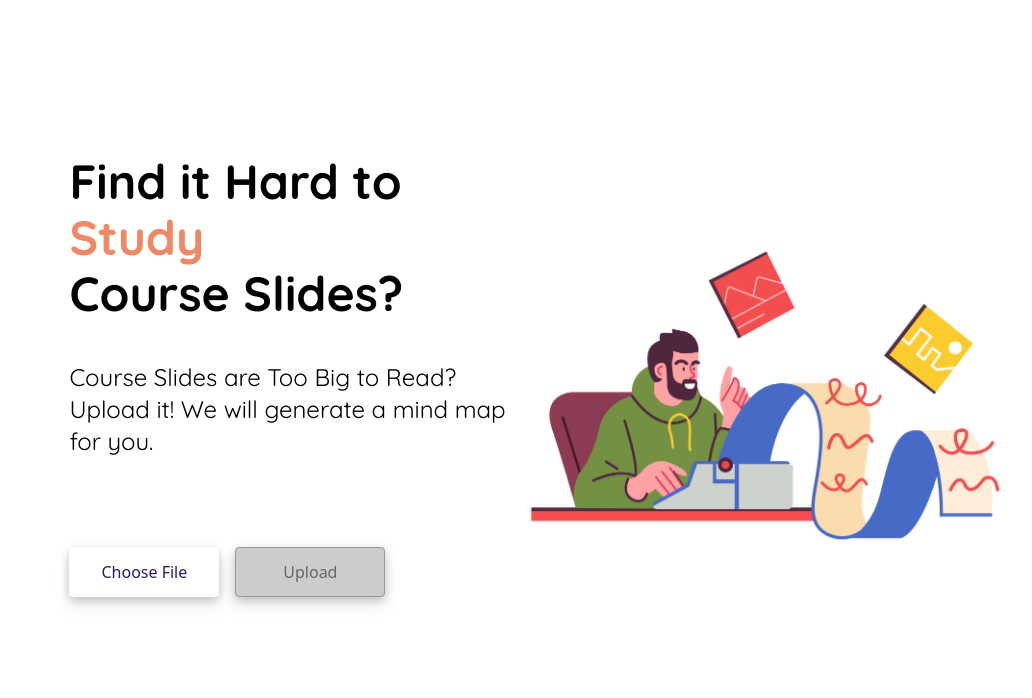
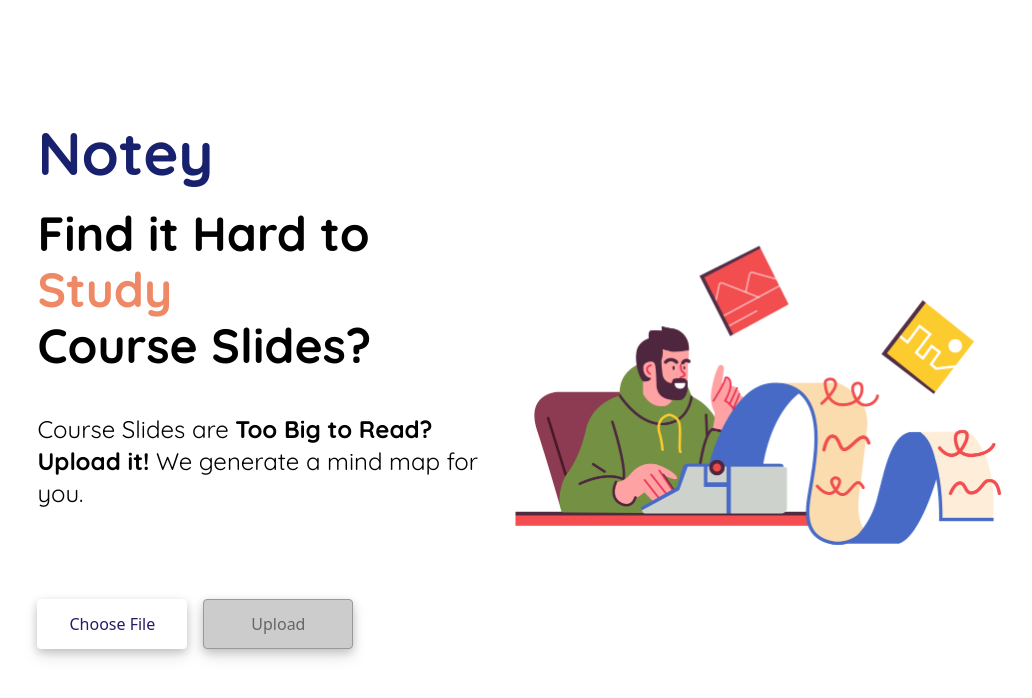
Before and after one commit to coookie89/Notey, a React (Create React App) app: page / in a window 1280 px wide. Shown: the top 698 px of the page, without its empty margins (129-1161 px from the left). Built offline with nearby package versions, Linux system fonts and the light colour scheme; what markmap-common, markmap-lib would draw is missing.

Commit message:
add logo and make markdown pretier

```diff
--- a/src/components/Homepage.jsx
+++ b/src/components/Homepage.jsx
@@ -35,12 +35,23 @@ export default function Homepage() {
     <Box
       sx={{
         display: "flex",
+        flexDirection: "column",
         minHeight: "100vh",
         width: "100%",
-        px: 4,
       }}
     >
       {/* Left Column */}
+      <Box
+        sx={{
+          display: "flex",
+          flexDirection: "row",
+          width: "100%",
+          justifyContent: "center",
+          alignItems: "left",
+          pr: 4,
+          flexGrow: 5,
+        }}
+      >
         <Box
           sx={{
             display: "flex",
@@ -51,6 +62,12 @@ export default function Homepage() {
             pr: 4,
           }}
         >
+          <Typography
+            variant="h2"
+            sx={{ fontWeight: "bold", color: "#18216d", my: 2 }}
+          >
+            Notey
+          </Typography>
           <Typography variant="h3" sx={{ fontWeight: "bold" }}>
             Find it Hard to <AnimatedWord />
           </Typography>
@@ -59,8 +76,8 @@ export default function Homepage() {
           </Typography>
 
           <Typography variant="h5" sx={{ my: 5 }}>
-          Course Slides are Too Big to Read? Upload it! We will generate a mind
-          map for you.
+            Course Slides are <b>Too Big to Read?</b> <br />
+            <b>Upload it!</b> We generate a mind map for you.
           </Typography>
 
           <FileUpload sx={{ my: 5 }} />
@@ -97,5 +114,6 @@ export default function Homepage() {
           />
         </Box>
       </Box>
+    </Box>
   );
 }
--- a/src/components/Notespage.jsx
+++ b/src/components/Notespage.jsx
@@ -1,10 +1,23 @@
 import React from "react";
 import { useLocation, useNavigate } from "react-router-dom";
 import ReactMarkdown from "react-markdown";
-import { Box } from "@mui/material";
+import { Typography, Box } from "@mui/material";
 import Mindmap from "./Mindmap";
 import { jsonrepair } from "jsonrepair";
 import "./style.css";
+
+const customRenderers = {
+  h1: ({ node, ...props }) => (
+    <Typography variant="h4" component="h1" gutterBottom {...props} />
+  ),
+  h2: ({ node, ...props }) => (
+    <Typography variant="h5" component="h2" gutterBottom {...props} />
+  ),
+  h3: ({ node, ...props }) => (
+    <Typography variant="h6" component="h3" gutterBottom {...props} />
+  ),
+
+};
 
 export default function Notespage() {
   const [viewSelection, setViewSelection] = React.useState("img"); // 'img' or 'txt'
@@ -48,7 +61,7 @@ export default function Notespage() {
       >
         {viewSelection === "txt" ? (
           <div style={{ overflowX: "scroll" }}>
-            <ReactMarkdown>{data.groqSummary}</ReactMarkdown>
+            <ReactMarkdown components={customRenderers}>{data.groqSummary}</ReactMarkdown>
           </div>
         ) : (
           <Mindmap markdown={data.groqSummary} />
--- a/src/components/style.css
+++ b/src/components/style.css
@@ -1,4 +1,4 @@
-@import url('https://cdn.jsdelivr.net/npm/tailwindcss@2.2.0/dist/tailwind.min.css');
+@import url("https://cdn.jsdelivr.net/npm/tailwindcss@2.2.0/dist/tailwind.min.css");
 
 h1,
 p {
@@ -14,7 +14,7 @@ button {
   width: 150px;
   border-radius: 4px;
   transition: 0.5s;
-  box-shadow: 0 8px 16px 0 rgba(0,0,0,0.1), 0 3px 10px 0 rgba(0,0,0,0.19);
+  box-shadow: 0 8px 16px 0 rgba(0, 0, 0, 0.1), 0 3px 10px 0 rgba(0, 0, 0, 0.19);
   z-index: 1000;
   margin: 10px 0;
 }
@@ -25,18 +25,17 @@ button {
 }
 
 .button-color-2 {
-  color:  rgb(43, 25, 102);
+  color: rgb(43, 25, 102);
   background-color: white;
 }
 
-
 button:hover {
-  color:  rgb(255, 255, 255);
+  color: rgb(255, 255, 255);
   background-color: rgb(239, 137, 101);
 }
 
 button:disabled,
-button[disabled]{
+button[disabled] {
   border: 1px solid #999999;
   background-color: #cccccc;
   color: #666666;
@@ -62,8 +61,6 @@ button[disabled]{
   background-color: rgb(239, 137, 101);
   color: white;
 }
-
-
 
 @keyframes wordAnimation {
   0% {
@@ -91,3 +88,18 @@ button[disabled]{
 .word-animation {
   animation: wordAnimation 1s ease-in-out;
 }
+
+ul {
+  margin-top: 1em;
+  margin-bottom: 1em;
+  list-style: disc outside none;
+}
+
+ul li {
+  margin-left: 2em;
+  display: list-item;
+}
+
+ol li {
+  margin-left: 2em;
+}
```
Also changed, not shown: public/logo.svg (added). Lines whose indentation alone changed are shown as unchanged.
